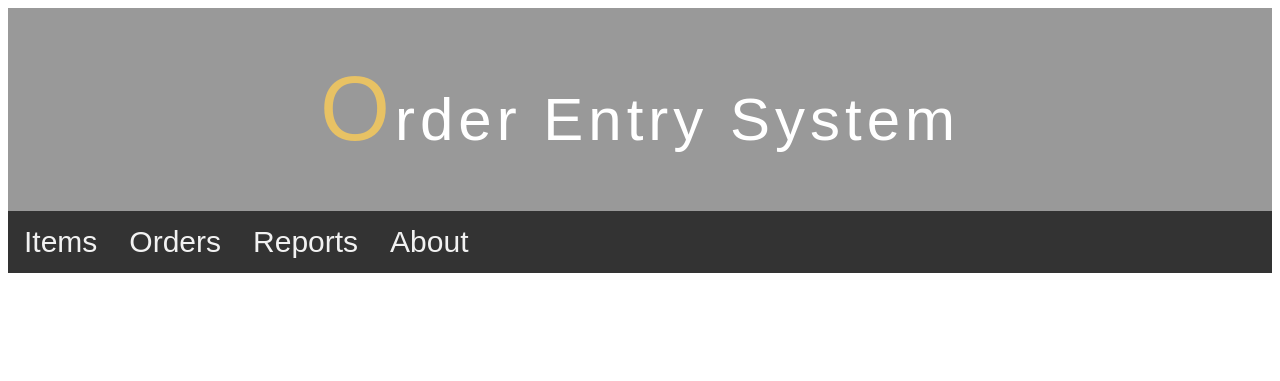
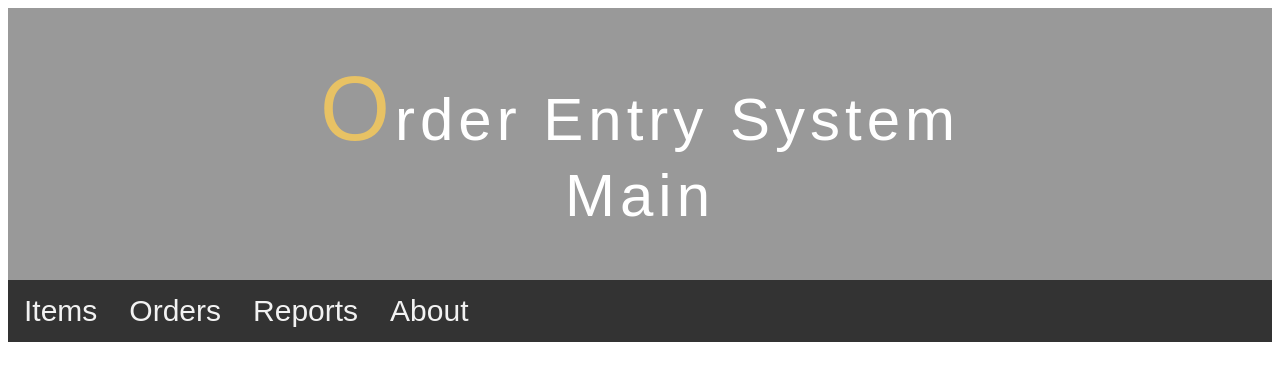
Before and after one commit to ahtec/oes, a PHP site: page /index.html in a window 1280 px wide. Shown: the top 381 px of the page. Run offline with PHP 8.4, Linux system fonts and the light colour scheme.

Commit message:
commit 6

```diff
--- a/displayItem.php
+++ b/displayItem.php
@@ -26,7 +26,7 @@ $warehouse = $_SESSION['warehouse'];
         <table>
             <form name="displayItem" action="insertItem.php"    method =POST>
                 <?php
-                echo <<<MYTAG
+echo <<<MYTAG
                         <tr> <td> item                  </td> <td> $item     </td></tr>
                         <tr> <td> item description      </td> <td> $desc     </td></tr>
                         <tr> <td> current stock         </td> <td> $stock    </td></tr>
@@ -39,7 +39,7 @@ MYTAG;
             <!--<tr> <td> hours to get this <br>item delivered to the <br>warehouse</td> <td><input type="text" name="delTime" value="10" size="30" /></td></tr>-->
                 <tr> <td>  <br><br>   <input type="submit" value="OK" id=screenButtons"></td></tr>
         </table>
-
+</form>
         <button onclick="cansel()" >Cansel</button>
 
 
--- a/index.html
+++ b/index.html
@@ -85,7 +85,7 @@ header::first-letter {
         </style>
     </head>
     <body>
-         <header>Order Entry System</header>
+        <header>Order Entry System<br>Main</header>
         <nav>
             <div class="topnav" id="myTopnav">
                 <a href="itemMenu.html" >Items</a>
--- a/itemMenu.html
+++ b/itemMenu.html
@@ -88,6 +88,7 @@ header::first-letter {
          <header>Order Entry System<br>Items</header>
         <nav>
             <div class="topnav" id="myTopnav">
+                <a href="index.html" >Main </a>
                 <a href="insertItem.php" >Create </a>
                 <a href="maintainItem.php"> Maintain  </a>
                 <a href="displayItem.php">Display  </a>
--- a/orderMenu.html
+++ b/orderMenu.html
@@ -88,6 +88,7 @@ header::first-letter {
          <header>Order Entry System<br>Orders</header>
         <nav>
             <div class="topnav" id="myTopnav">
+                <a href="index.html" >Main </a>
                 <a href="insertOrder.php" >Create</a>
                 <a href="maintainOrder.php"> Maintain </a>
                 <a href="displayOrder.php">Display </a>
```
Also changed, not shown: index.php (deleted, +0 -7 lines).
